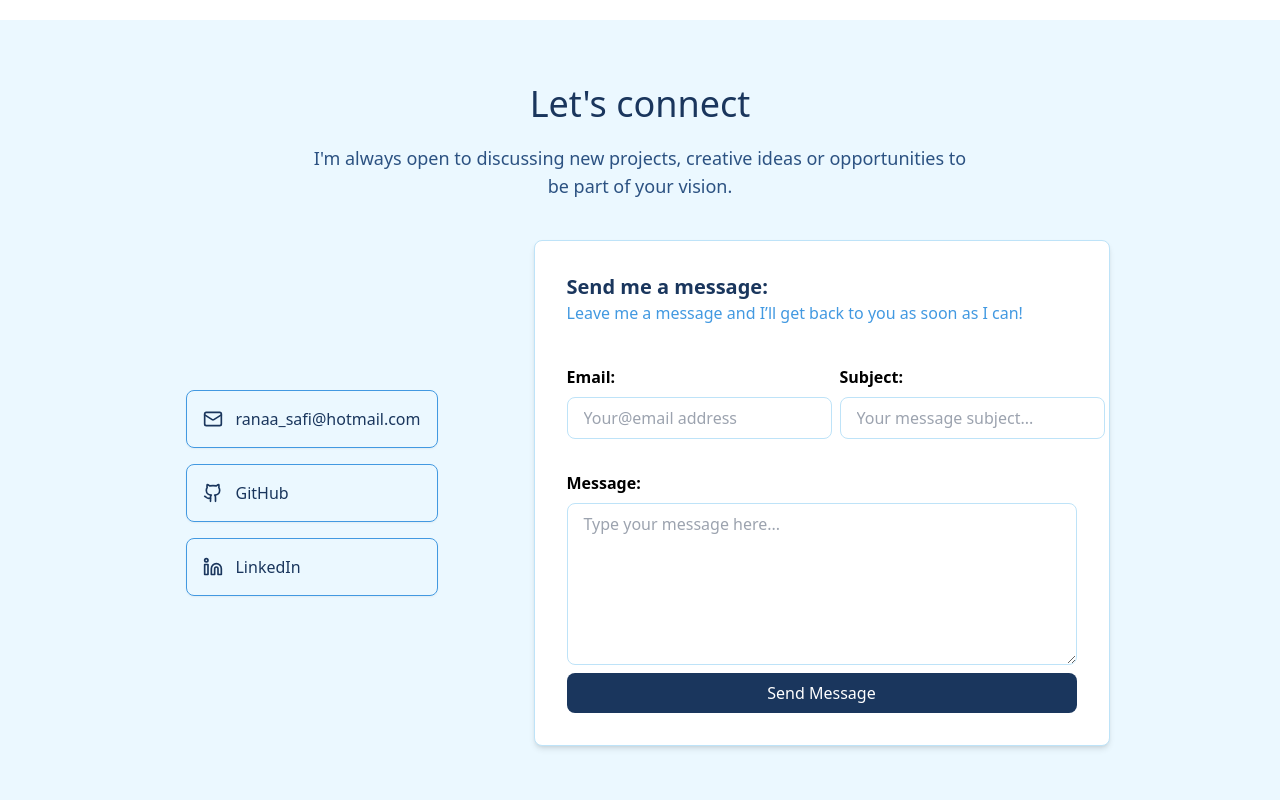
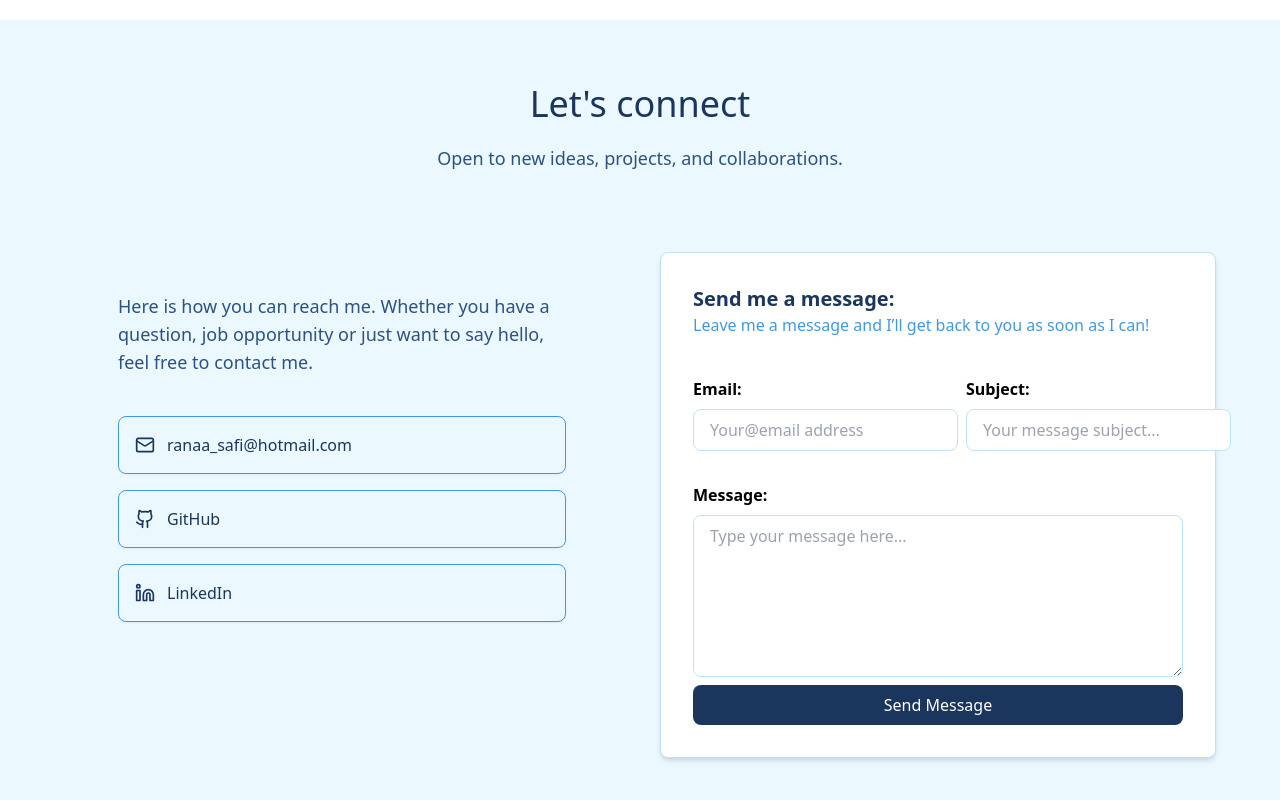
Before and after one commit to ranaaaa1234/ranasportfolionew, a React (Vite) app: page / in a window 1280 px wide. Shown: the part 4474-5274 px from the top of the page. Built offline with nearby package versions, Linux system fonts and the light colour scheme.

Commit message:
contact form done, next is adding cool animations and detail fixing

```diff
--- a/src/components/Contact.tsx
+++ b/src/components/Contact.tsx
@@ -43,15 +43,18 @@ function Contact() {
           Let's connect
         </h2>
         <p className="text-blue-700 text-lg max-w-2xl">
-          I'm always open to discussing new projects, creative ideas or
-          opportunities to be part of your vision.
+          Open to new ideas, projects, and collaborations.
         </p>
       </div>
 
-<div className="flex flex-row gap-20 items-center mb-10">
-
+      <div className="grid grid-cols-1 md:grid-cols-2 gap-10 items-start mt-10 mb-10 w-full max-w-6xl">
         <section className="flex flex-col items-center gap-6 py-10 px-4">
           <div className="w-full max-w-md space-y-4">
+            <p className="text-blue-700 text-lg mb-10 ">
+              Here is how you can reach me. Whether you have a question, job
+              opportunity or just want to say hello, feel free to contact me.
+            </p>
+
             <a
               href={`mailto:${email}`}
               className="flex items-center gap-3 border border-blue-400 text-blue-900 rounded-lg p-4 shadow-sm hover:bg-gradient-to-br from-blue-50 via-purple-100 to-blue-200"
@@ -93,8 +96,6 @@ function Contact() {
 
           <form ref={form} onSubmit={sendEmail} className="flex flex-col gap-2">
             <div className="flex flex-row gap-2 mb-2">
-
-
               <div className="flex flex-col w-full mb-4">
                 <h4 className="mb-2 font-semibold">Email:</h4>
                 <input
@@ -115,9 +116,7 @@ function Contact() {
                   required
                   className="border border-blue-100 rounded-lg px-4 py-2 focus:outline-none focus:ring-2 focus:ring-blue-300"
                 />
-
               </div>
-
             </div>
             <h4 className="mb-0 font-semibold">Message:</h4>
             <textarea
@@ -134,7 +133,6 @@ function Contact() {
               className="bg-blue-900 text-white px-6 py-2 rounded-lg hover:opacity-90 cursor-pointer"
             />
           </form>
-
         </section>
       </div>
     </section>
```
Lines whose indentation alone changed are shown as unchanged.
